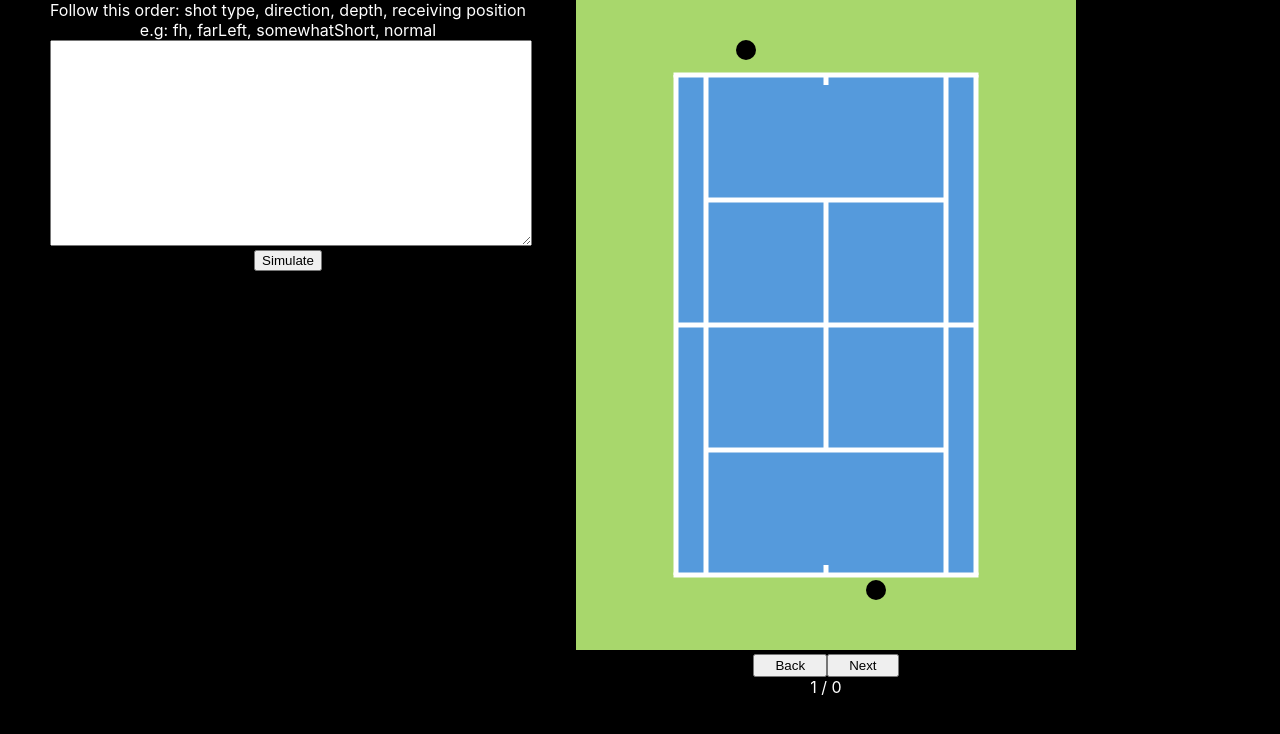
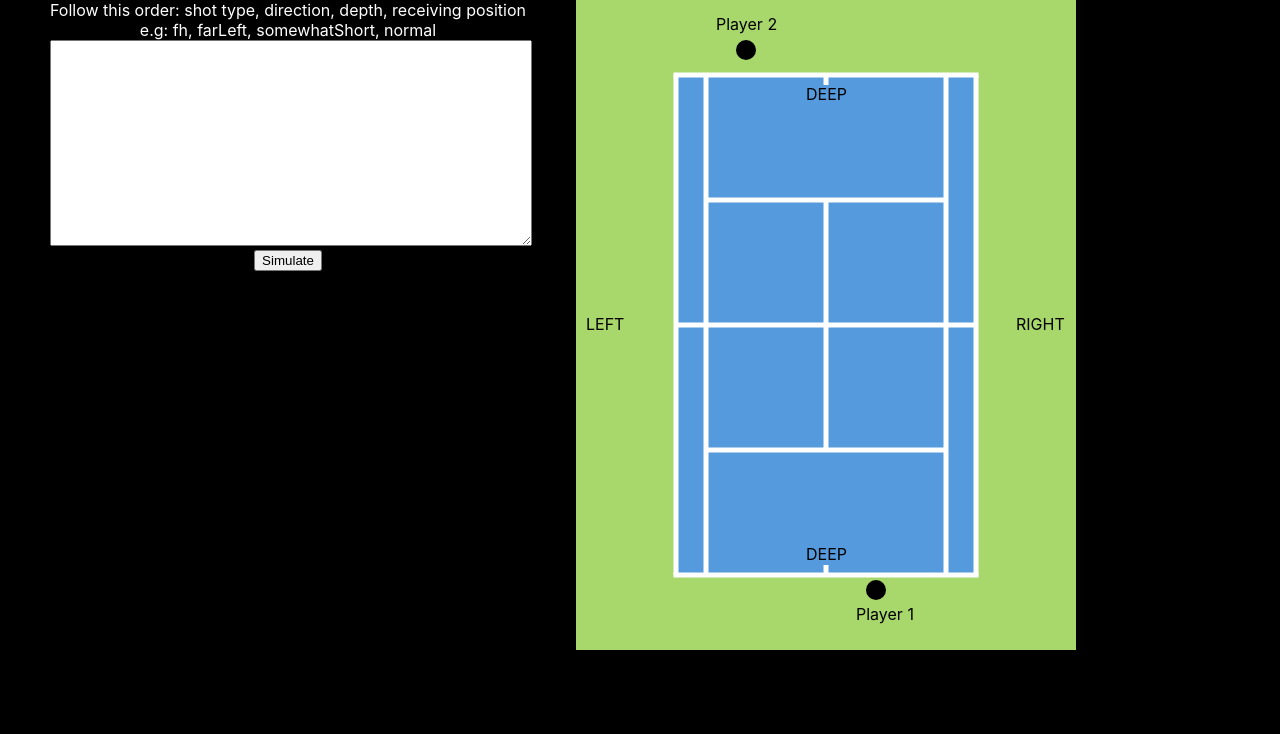
Before and after one commit to gaelduong/tennis-points-simulator, a React (Create React App) app in the folder client/: page / in a window 1280 px wide. Shown: the top 734 px of the page. Built offline with nearby package versions, Linux system fonts and the light colour scheme.

Commit message:
Add instruction court

```diff
--- a/client/src/App.js
+++ b/client/src/App.js
@@ -1,5 +1,5 @@
 import "./App.css";
-import { useState } from "react";
+import { useState, useEffect } from "react";
 import Court from "./Court.js";
 import ShotsInputForm from "./ShotsInputForm.js";
 
@@ -11,10 +11,25 @@ function App() {
   const [landSpotPos, setLandSpotPos] = useState([]);
   const [receivingContactPos, setReceivingContactPos] = useState([]);
   const [framesData, setFramesData] = useState([]);
-  const [currentFrameId, setCurrentFrameId] = useState(0);
+  const [currentFrameId, setCurrentFrameId] = useState(-1);
+
+  useEffect(() => {
+    if (!framesData.length) return;
+    const currentFrame = framesData[0];
+    if (currentFrame) {
+      setHittingPlayer(currentFrame.hittingPlayer);
+      setShotTypeData(currentFrame.shotTypeData);
+      setPlayer1Pos(currentFrame.player1Pos);
+      setPlayer2Pos(currentFrame.player2Pos);
+      setLandSpotPos(currentFrame.landSpotPos);
+      setReceivingContactPos(currentFrame.receivingContactPos);
+    }
+    setCurrentFrameId(0);
+  }, [framesData]);
 
   const resetFrame = () => {
-    setCurrentFrameId(0);
+    setFramesData([]);
+    setCurrentFrameId(-1);
     setHittingPlayer(-1);
     setPlayer1Pos([300, 590]);
     setPlayer2Pos([170, 50]);
@@ -24,13 +39,15 @@ function App() {
 
   const handleFrameChange = (e, k) => {
     if (!framesData.length) return;
-    if (currentFrameId === 0 && k === -1) return resetFrame();
-    if (currentFrameId === framesData.length - 1 && k === 1) {
-      return resetFrame();
-    }
+    if (currentFrameId <= 0 && k === -1) return;
+    // if (currentFrameId === framesData.length - 1 && k === 1) {
+    //   return;
+    // }
     setCurrentFrameId((currentFrameId) => {
-      currentFrameId += k;
+      currentFrameId =
+        currentFrameId + k >= framesData.length ? 0 : currentFrameId + k;
       const currentFrame = framesData[currentFrameId];
+      console.log(currentFrameId);
       if (currentFrame) {
         setHittingPlayer(currentFrame.hittingPlayer);
         setShotTypeData(currentFrame.shotTypeData);
@@ -74,33 +91,11 @@ function App() {
   return (
     <div className="App">
       <ShotsInputForm setFramesData={setFramesData} resetFrame={resetFrame} />
-      <div>
+      {/* Display dummy court with instructions */}
+      {currentFrameId === -1 && (
         <svg style={style}>
           <Court />
-
-          {hittingPlayer !== -1 && (
-            <g>
-              <line
-                x1={hittingPlayerPos[0]}
-                y1={hittingPlayerPos[1]}
-                x2={landSpotPos[0]}
-                y2={landSpotPos[1]}
-                style={hittingLineStyle}
-              />
-
-              <line
-                x1={landSpotPos[0]}
-                y1={landSpotPos[1]}
-                x2={receivingContactPos[0]}
-                y2={receivingContactPos[1]}
-                style={hittingLineStyle}
-              />
-              <text x={shotTypeData.textPos[0]} y={shotTypeData.textPos[1]}>
-                {shotTypeData.type}
-              </text>
-            </g>
-          )}
-
+          {/* 2 players */}
           <circle
             cx={player1Pos[0]}
             cy={player1Pos[1]}
@@ -113,21 +108,82 @@ function App() {
             r={10}
             style={playerStyle}
           />
+          <text x={10} y={330}>
+            LEFT
+          </text>
+          <text x={440} y={330}>
+            RIGHT
+          </text>
 
-          {hittingPlayer !== -1 && (
+          <text x={230} y={560}>
+            DEEP
+          </text>
+          <text x={230} y={100}>
+            DEEP
+          </text>
+          <text x={280} y={620}>
+            Player 1
+          </text>
+          <text x={140} y={30}>
+            Player 2
+          </text>
+        </svg>
+      )}
+
+      {/* Display actual court simulation */}
+      {currentFrameId !== -1 && (
+        <div>
+          <svg style={style}>
+            <Court />
+            {/* 2 players */}
+            <circle
+              cx={player1Pos[0]}
+              cy={player1Pos[1]}
+              r={10}
+              style={playerStyle}
+            />
+            <circle
+              cx={player2Pos[0]}
+              cy={player2Pos[1]}
+              r={10}
+              style={playerStyle}
+            />
+            {landSpotPos && (
               <g>
+                {/* Hitting lines */}
+                <line
+                  x1={hittingPlayerPos[0]}
+                  y1={hittingPlayerPos[1]}
+                  x2={landSpotPos[0]}
+                  y2={landSpotPos[1]}
+                  style={hittingLineStyle}
+                />
+                <line
+                  x1={landSpotPos[0]}
+                  y1={landSpotPos[1]}
+                  x2={receivingContactPos[0]}
+                  y2={receivingContactPos[1]}
+                  style={hittingLineStyle}
+                />
+                {/* Landing spot */}
                 <circle
                   cx={landSpotPos[0]}
                   cy={landSpotPos[1]}
-                r={3}
+                  r={4}
                   style={landSpotStyle}
                 />
+                {/* The ball */}
                 <circle
                   cx={receivingContactPos[0]}
                   cy={receivingContactPos[1]}
-                r={5}
+                  r={7}
                   style={ballStyle}
                 />
+                {shotTypeData.textPos && (
+                  <text x={shotTypeData.textPos[0]} y={shotTypeData.textPos[1]}>
+                    {shotTypeData.type}
+                  </text>
+                )}
               </g>
             )}
           </svg>
@@ -142,6 +198,7 @@ function App() {
             </div>
           </div>
         </div>
+      )}
     </div>
   );
 }
```
Lines whose indentation alone changed are shown as unchanged.
